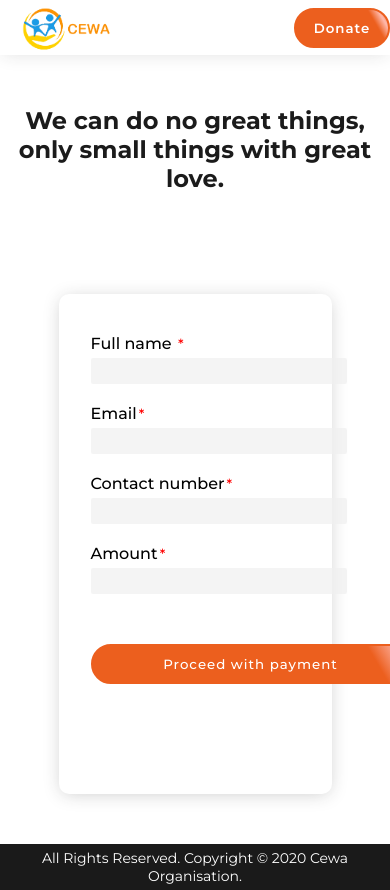
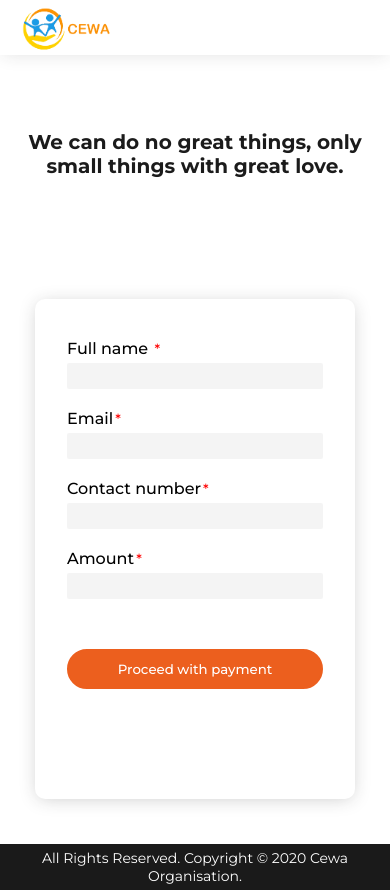
Before and after one commit to vaibhav-d9/cewa_redesign, a React (Create React App) app: page /donate in a window 390 px wide. Built offline with nearby package versions, Linux system fonts and the light colour scheme; grey boxes are pictures that could not be loaded.

Commit message:
donate page mobile ui

```diff
--- a/src/App.js
+++ b/src/App.js
@@ -14,20 +14,24 @@ function App() {
     <div className="app">
       <Router>
         {/* <ContactHeader /> */}
-        <Navbar />
+
         <Switch>
           <Route exact path="/">
+            <Navbar />
             <Home />
           </Route>
 
           <Route exact path="/events">
+            <Navbar />
             <Events />
           </Route>
 
           <Route exact path="/joinus">
+            <Navbar />
             <JoinUs />
           </Route>
           <Route exact path="/donate">
+            <Navbar isDonatePage={true} />
             <Donate />
           </Route>
         </Switch>
--- a/src/components/Donate/Donate.css
+++ b/src/components/Donate/Donate.css
@@ -19,7 +19,7 @@
   margin-top: 5px;
   width: 100%;
 }
-.donate button {
+.payment_button {
   padding: 10px;
   background-color: rgb(236, 95, 30);
   border: 2px solid rgb(236, 95, 30);
@@ -31,17 +31,9 @@
   font-weight: 500;
   margin: 30px auto;
 }
-.donate button:hover {
-  padding: 10px;
-  background-color: rgb(236, 95, 30);
-  border: 2px solid rgb(236, 95, 30);
-  color: white;
-  outline: none;
-  width: 20rem;
-  cursor: pointer;
-  border-radius: 100px;
-  font-weight: 500;
-  margin: 30px auto;
+.payment_button:hover {
+  font-weight: 700;
+  box-shadow: 0px 2px 22px -3px rgba(255, 60, 0, 1);
 }
 .donate_card {
   display: flex;
@@ -49,6 +41,7 @@
   height: 500px;
   box-shadow: 0px 2px 18px -3px rgba(41, 41, 41, 0.25);
   border-radius: 10px;
+  min-width: 320px;
 }
 .donateCard_left img {
   width: 100%;
@@ -84,3 +77,29 @@
   margin-left: 2px;
   font-size: 14px;
 }
+
+@media only screen and (max-width: 999px) {
+  .donate_card {
+    display: block;
+  }
+  .donateCard_left {
+    display: none;
+  }
+  .donateCard_right {
+    width: 100%;
+  }
+}
+@media only screen and (max-width: 760px) {
+  .donate h2 {
+    margin: 30px auto;
+    font-size: 20px;
+  }
+}
+@media only screen and (max-width: 590px) {
+  .payment_button {
+    width: 100%;
+  }
+  .donate h2 {
+    font-size: 20px;
+  }
+}
--- a/src/components/Donate/Donate.js
+++ b/src/components/Donate/Donate.js
@@ -119,7 +119,7 @@ const Donate = () => {
             <input type="number" onChange={(e) => setamount(e.target.value)} />
           </div>
           <div>
-            <button className="donate_button" onClick={razorpayHandler}>
+            <button className="payment_button" onClick={razorpayHandler}>
               Proceed with payment
             </button>
           </div>
--- a/src/components/Navbar/Navbar.js
+++ b/src/components/Navbar/Navbar.js
@@ -6,7 +6,7 @@ import Logo from "../../CEWAlogo.png";
 import { Link } from "react-router-dom";
 import { changeNavbar, selectApp } from "../../features/appSlice";
 
-function Navbar() {
+function Navbar({ isDonatePage }) {
   return (
     <div className="navbar">
       <div className="navbar_logo">
@@ -14,9 +14,11 @@ function Navbar() {
           <img src={Logo} alt="logo" />
         </Link>
       </div>
-      <Link to="/donate">
-        <button className="donate_button">Donate</button>
-      </Link>
+      {!isDonatePage && (
+        <Link to="/donate">
+          <button className="donate_button">Donate</button>
+        </Link>
+      )}
     </div>
   );
 }
```
Also changed, not shown: 1 other file (tests, documents, lock files or other folders).
